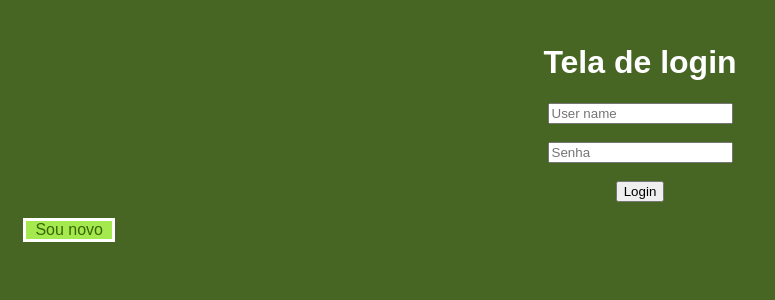
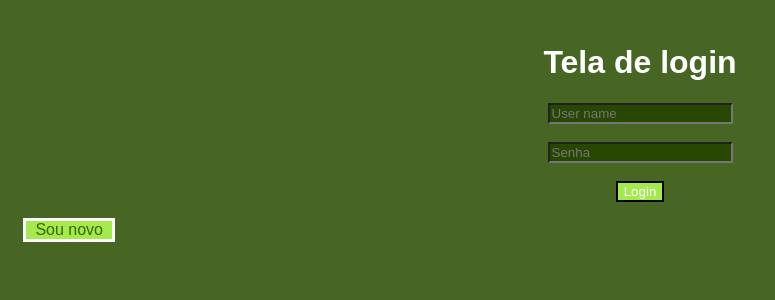
Before and after one commit to sxjosue/projeto-tecweb, a Django app: page /login/ in a window 1280 px wide. Shown: the top 300 px of the page, without its empty margins (0-775 px from the left). Run offline with Django 4.2, Linux system fonts and the light colour scheme.

Commit message:
formulario de login estilizado

```diff
--- a/Polo_Amazontech/Templates/login.html
+++ b/Polo_Amazontech/Templates/login.html
@@ -11,7 +11,7 @@
     <form action="{% url 'login' %}" method="POST"> {%csrf_token%}
         <input type="text" placeholder="User name", name="username"><br><br>
         <input type="password" placeholder="Senha", name="senha"><br><br>
-        <input type="submit" value="Login"><br>
+        <input class="botao" type="submit" value="Login"><br>
     </form>
     <p class="botao" ><a href="{% url 'signup' %}">Sou novo</a></p>
 </body>
--- a/Polo_Amazontech/static/Polo_Amazontech/default.css
+++ b/Polo_Amazontech/static/Polo_Amazontech/default.css
@@ -27,3 +27,8 @@ a:hover {
 form{
     text-align: center;
 }
+
+input{
+    background-color: #284703;
+    color: #ffffff;
+  }
--- a/Polo_Amazontech/templates/signup.html
+++ b/Polo_Amazontech/templates/signup.html
@@ -12,7 +12,7 @@
         <input type="text" placeholder="User name", name="username"><br><br>
         <input type="email" placeholder="Email", name="email"><br><br>
         <input type="password" placeholder="Senha", name="senha"><br><br>
-        <input type="submit" value="cadastrar"><br>
+        <input class="botao" type="submit" value="cadastrar"><br>
     </form>
     <p class="botao" ><a href="{% url 'produtos' %}">Sair</a></p>
 </body>
```
